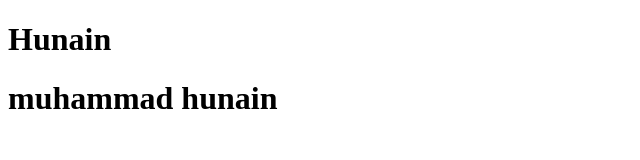
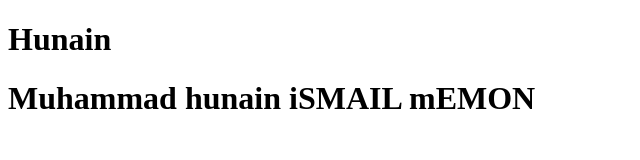
Before and after one commit to Muhammad-Hunain/hunain, a plain HTML site: page index.html in a window 1280 px wide. Shown: the whole page, without its empty margins (0-640 px from the left). Drawn offline with Linux system fonts and the light colour scheme.

Commit message:
Update index.html

```diff
--- a/index.html
+++ b/index.html
@@ -8,6 +8,6 @@
 </head>
 <body>
     <h1>Hunain</h1>
-    <h1> muhammad hunain</h1>
+    <h1> Muhammad hunain iSMAIL mEMON</h1>
 </body>
 </html>
```
